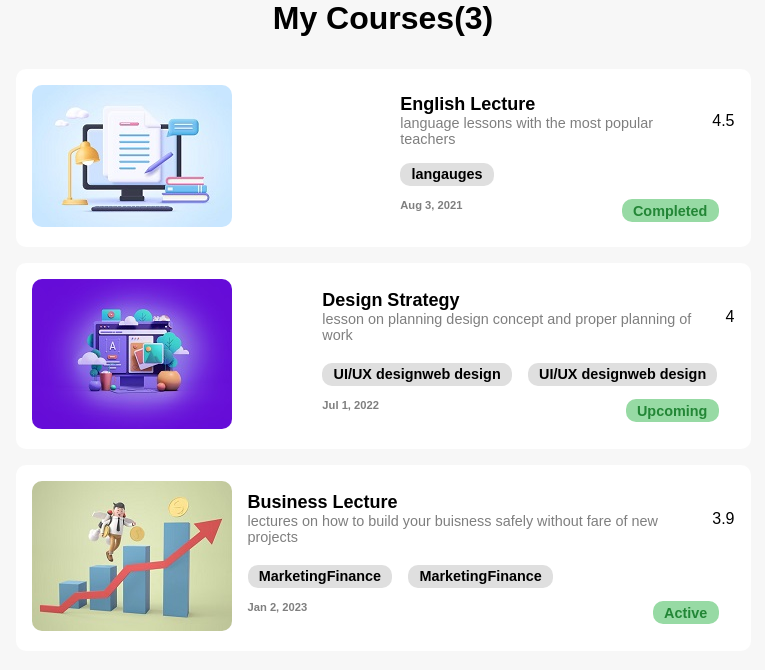
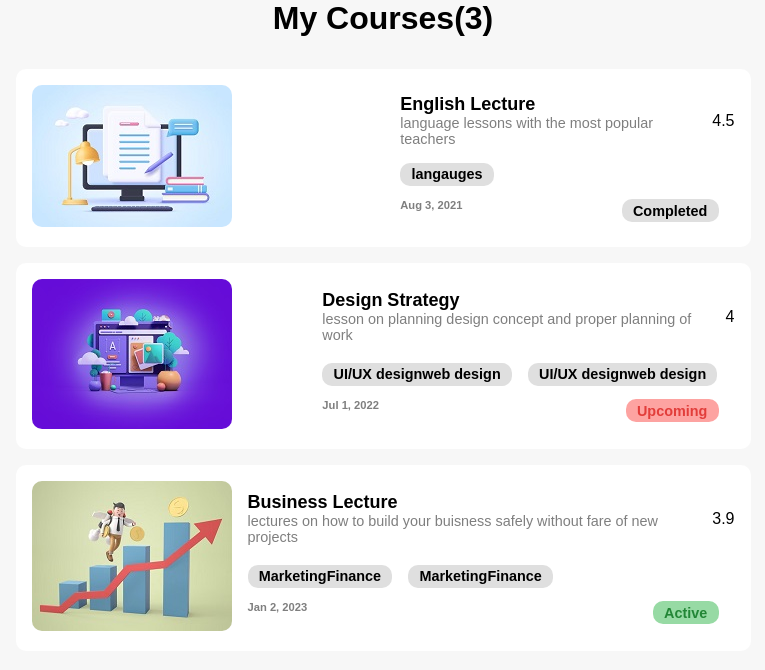
Before and after one commit to nahid-allahparast/courses-list-react, a React (Vite) app: page / in a window 1280 px wide. Shown: the top 670 px of the page, without its empty margins (257-1022 px from the left). Built offline with nearby package versions, Linux system fonts and the light colour scheme.

Commit message:
dynamic style for badges DONE

```diff
--- a/src/components/CourseCard.jsx
+++ b/src/components/CourseCard.jsx
@@ -30,7 +30,7 @@ const CourseCardBody = ({ course }) => {
   );
 };
 
-const CourseCardFooter = ({course}) => {
+const CourseCardFooter = ({ course }) => {
   return (
     <div className="course-item__footer">
       <div className="tags">
@@ -48,7 +48,17 @@ const CourseCardFooter = ({course}) => {
             day: "numeric",
           })}
         </div>
-        <span className="badge badge--primary">{course.status}</span>
+        <span
+          className={`badge ${
+            course.status === "Active"
+              ? "badge--primary"
+              : course.status === "Upcoming"
+              ? "badge--danger"
+              : "badge--secondary"
+          }`}
+        >
+          {course.status}
+        </span>
       </div>
       <div></div>
     </div>
```
